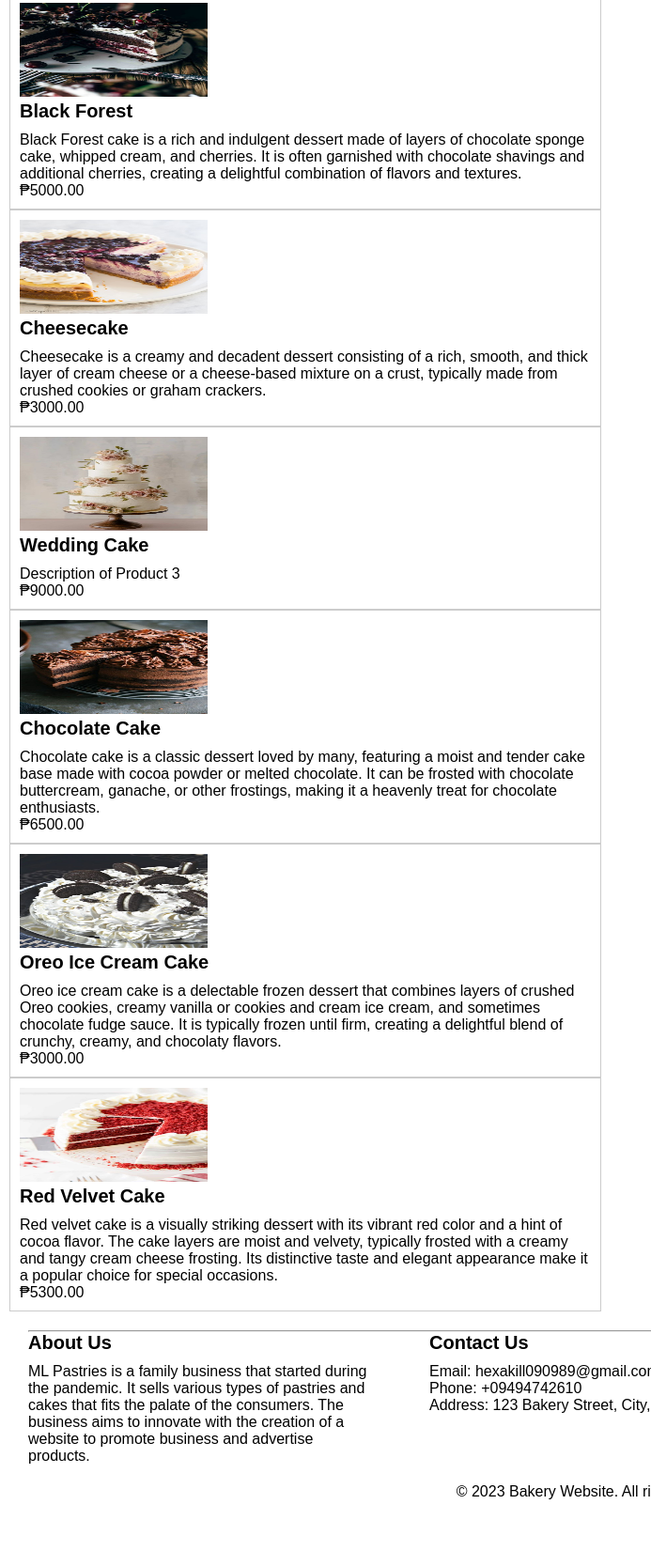
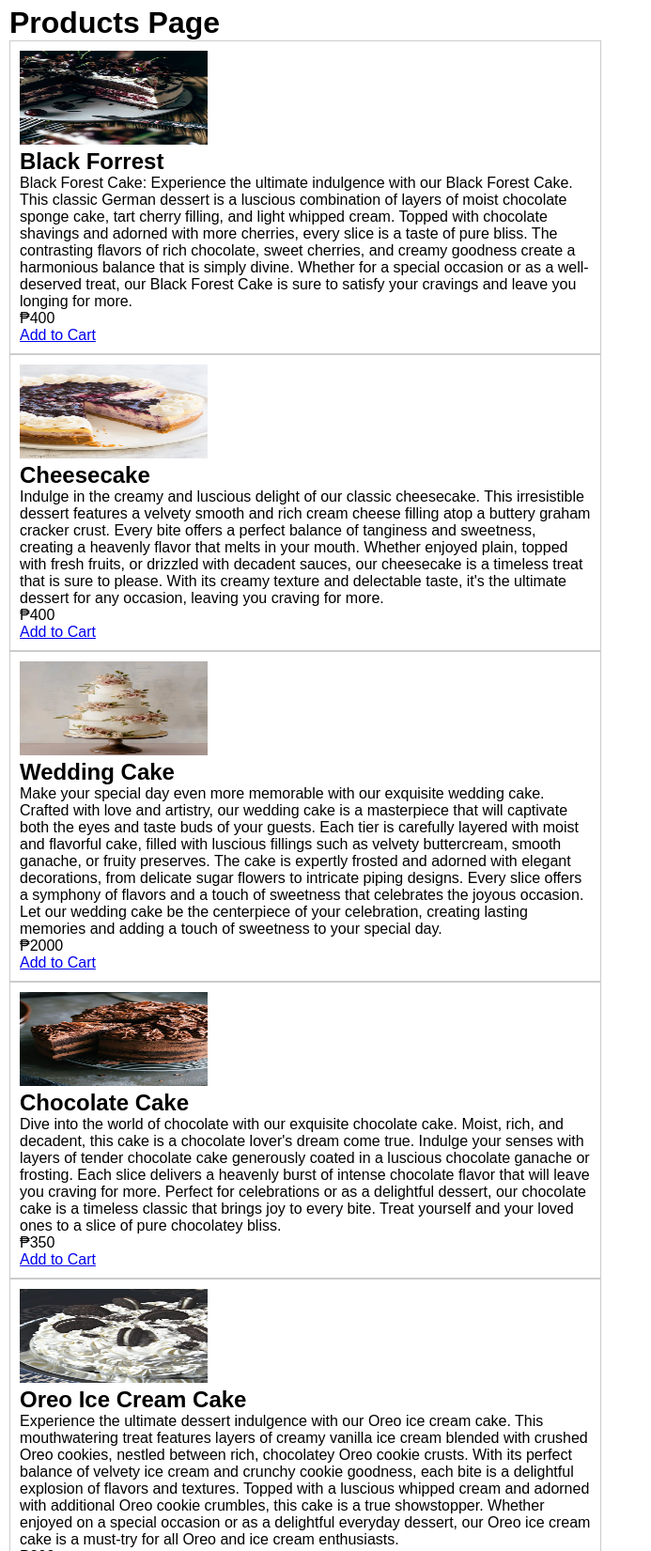
Before and after one commit to mlpastries/mlpastries, a plain HTML site: page cake.html in a window 1280 px wide. Shown: the part 256-1907 px from the top of the page at 94% size, without its empty margins (0-693 px from the left). Before the commit the page ends 1883 px from the top, so only its background shows below. Drawn offline with Linux system fonts and the light colour scheme.

Commit message:
Update cake.html

```diff
--- a/cake.html
+++ b/cake.html
@@ -1,12 +1,11 @@
 <!DOCTYPE html>
 <html>
 <head>
-      <link rel="stylesheet" href="cake.css" type="text/css">
-      <link rel="icon" href="assets/logo.png">
+<link rel="stylesheet" href="cake.css" type="text/css">-
       <title>Bakery Products</title>
 <header class="headercss">
       <div class="logo">
-            <h1> <img class ="logoImg" src="assets/logo.png"></h1>
+            <h4> <img class ="logoImg" src="assets/logo.png"></h4>
       </div>
       <div class="menu">
             <ul>
@@ -29,8 +28,10 @@
       </div>
 
 
+</header>
 
-</header>
+</head>
+
 <body>
   <h3>List of cakes available for purchase:</h3>
   <select id="category-filter">
@@ -39,64 +40,98 @@
         <option value="category2">Wedding</option>
         <option value="category3">Family Gathering</option>
       </select>
+  <div class="container">
+    <h1>Products Page</h1>
 
     <div class="content category2">
-            <img src="assets/black forest.jpg">
-            <h3>Black Forest</h3>
-            <p>Black Forest cake is a rich and indulgent dessert made of layers of chocolate sponge cake, whipped cream, and cherries.
-              It is often garnished with chocolate shavings and additional cherries, creating a delightful combination of flavors and textures.
-            </p>
-            <p>₱5000.00</p>
-            <button class="buy-button"><a href="order.html"> Buy Now</a> </button>
+    <div class="product">
+      <div class="product-image">
+        <img src="assets/black forest.jpg" alt="Product 1">
+      </div>
+      <div class="product-details">
+        <h2 class="product-title">Black Forrest</h2>
+        <p class="product-description">Black Forest Cake: Experience the ultimate indulgence with our Black Forest Cake. This classic German dessert is a luscious combination of layers of moist chocolate sponge cake, tart cherry filling, and light whipped cream. Topped with chocolate shavings and adorned with more cherries, every slice is a taste of pure bliss. The contrasting flavors of rich chocolate, sweet cherries, and creamy goodness create a harmonious balance that is simply divine. Whether for a special occasion or as a well-deserved treat, our Black Forest Cake is sure to satisfy your cravings and leave you longing for more.</p>
+        <p class="product-price">₱400</p>
+        <div class="product-action">
+          <a href="order.html">Add to Cart</a>
+        </div>
+      </div>
+    </div>
+</div>
+    <div class="content category1">
+    <div class="product">
+        <div class="product-image">
+          <img src="assets/cheesecake.jpg" alt="Product 2">
+        </div>
+        <div class="product-details">
+          <h2 class="product-title">Cheesecake</h2>
+          <p class="product-description">Indulge in the creamy and luscious delight of our classic cheesecake. This irresistible dessert features a velvety smooth and rich cream cheese filling atop a buttery graham cracker crust. Every bite offers a perfect balance of tanginess and sweetness, creating a heavenly flavor that melts in your mouth. Whether enjoyed plain, topped with fresh fruits, or drizzled with decadent sauces, our cheesecake is a timeless treat that is sure to please. With its creamy texture and delectable taste, it's the ultimate dessert for any occasion, leaving you craving for more.</p>
+          <p class="product-price">₱400</p>
+          <div class="product-action">
+            <a href="order.html">Add to Cart</a>
+          </div>
+        </div>
+      </div>
+    </div>
+    <div class="content category2">
+    <div class="product">
+      <div class="product-image">
+        <img src="assets/wedcake.jpg" alt="Product 2">
+      </div>
+      <div class="product-details">
+        <h2 class="product-title">Wedding Cake</h2>
+        <p class="product-description"> Make your special day even more memorable with our exquisite wedding cake. Crafted with love and artistry, our wedding cake is a masterpiece that will captivate both the eyes and taste buds of your guests. Each tier is carefully layered with moist and flavorful cake, filled with luscious fillings such as velvety buttercream, smooth ganache, or fruity preserves. The cake is expertly frosted and adorned with elegant decorations, from delicate sugar flowers to intricate piping designs. Every slice offers a symphony of flavors and a touch of sweetness that celebrates the joyous occasion. Let our wedding cake be the centerpiece of your celebration, creating lasting memories and adding a touch of sweetness to your special day.</p>
+        <p class="product-price">₱2000</p>
+        <div class="product-action">
+          <a href="order.html">Add to Cart</a>
+        </div>
+      </div>
+    </div></div>
+    <div class="content category1">
+    <div class="product">
+      <div class="product-image">
+        <img src="assets/chocolate cake.jpg" alt="Product 3">
+      </div>
+      <div class="product-details">
+        <h2 class="product-title">Chocolate Cake</h2>
+        <p class="product-description">Dive into the world of chocolate with our exquisite chocolate cake. Moist, rich, and decadent, this cake is a chocolate lover's dream come true. Indulge your senses with layers of tender chocolate cake generously coated in a luscious chocolate ganache or frosting. Each slice delivers a heavenly burst of intense chocolate flavor that will leave you craving for more. Perfect for celebrations or as a delightful dessert, our chocolate cake is a timeless classic that brings joy to every bite. Treat yourself and your loved ones to a slice of pure chocolatey bliss.</p>
+        <p class="product-price">₱350</p>
+        <div class="product-action">
+          <a href="order.html">Add to Cart</a>
+        </div>
+      </div>
+  </div></div>
+  <div class="content category3">
+  <div class="product">
+    <div class="product-image">
+      <img src="assets/oreo ice cream cake.jpg" alt="Product 3">
+    </div>
+    <div class="product-details">
+      <h2 class="product-title">Oreo Ice Cream Cake</h2>
+      <p class="product-description">Experience the ultimate dessert indulgence with our Oreo ice cream cake. This mouthwatering treat features layers of creamy vanilla ice cream blended with crushed Oreo cookies, nestled between rich, chocolatey Oreo cookie crusts. With its perfect balance of velvety ice cream and crunchy cookie goodness, each bite is a delightful explosion of flavors and textures. Topped with a luscious whipped cream and adorned with additional Oreo cookie crumbles, this cake is a true showstopper. Whether enjoyed on a special occasion or as a delightful everyday dessert, our Oreo ice cream cake is a must-try for all Oreo and ice cream enthusiasts.</p>
+      <p class="product-price">₱800</p>
+      <div class="product-action">
+        <a href="order.html">Add to Cart</a>
+      </div>
+    </div>
+</div></div>
+<div class="content category2">
+<div class="product">
+    <div class="product-image">
+      <img src="assets/redvelvet cake.jpg" alt="Product 3">
+    </div>
+    <div class="product-details">
+      <h2 class="product-title">Red Velvet Cake</h2>
+      <p class="product-description">Experience the allure of our exquisite red velvet cake. With its striking deep red color, this moist and velvety cake is a true delight to behold and savor. Each layer is lovingly baked to perfection, offering a delicate balance of rich cocoa flavor and a hint of buttermilk tang. The cake is generously adorned with a luxurious cream cheese frosting, creating a heavenly combination of flavors that melts in your mouth. Whether enjoyed on a special occasion or as a sweet indulgence, our red velvet cake is sure to captivate your taste buds and leave a lasting impression.</p>
+      <p class="product-price">₱500</p>
+      <div class="product-action">
+        <a href="order.html">Add to Cart</a>
+      </div>
+    </div>
   </div>
 
-          <div class="content category1">
-            <img src="assets/cheesecake.jpg">
-            <h3>Cheesecake</h3>
-            <p> Cheesecake is a creamy and decadent dessert consisting of a rich, smooth, and thick layer
-              of cream cheese or a cheese-based mixture on a crust, typically made from crushed cookies or graham crackers. </p>
-            <p>₱3000.00</p>
-            <button class="buy-button"><a href="order.html"> Buy Now</a> </button>
-          </div>
+</body>
 
-          <div class="content category2">
-            <img src="assets/wedcake.jpg">
-            <h3>Wedding Cake</h3>
-            <p>Description of Product 3</p>
-            <p>₱9000.00</p>
-            <button class="buy-button"><a href="order.html"> Buy Now</a> </button>
-          </div>
-          <div class="content category1">
-            <img src="assets/chocolate cake.jpg">
-            <h3>Chocolate Cake</h3>
-            <p>Chocolate cake is a classic dessert loved by many, featuring a moist and tender cake base made with cocoa powder or melted chocolate.
-               It can be frosted with chocolate buttercream, ganache, or other frostings, making it a heavenly treat for chocolate enthusiasts.
-              </p>
-            <p>₱6500.00</p>
-            <button class="buy-button"><a href="order.html"> Buy Now</a> </button>
-          </div>
-          <div class="content category3">
-            <img src="assets/oreo ice cream cake.jpg">
-            <h3>Oreo Ice Cream Cake</h3>
-            <p>Oreo ice cream cake is a delectable frozen dessert that combines layers of crushed Oreo cookies,
-              creamy vanilla or cookies and cream ice cream, and sometimes chocolate fudge sauce.
-              It is typically frozen until firm, creating a delightful blend of crunchy, creamy, and chocolaty flavors.
-            </p>
-            <p>₱3000.00</p>
-            <button class="buy-button"><a href="order.html"> Buy Now</a> </button>
-          </div>
-          <div class="content category3">
-            <img src="assets/redvelvet cake.jpg">
-            <h3>Red Velvet Cake</h3>
-            <p>Red velvet cake is a visually striking dessert with its vibrant red color and a hint of cocoa flavor.
-            The cake layers are moist and velvety, typically frosted with a creamy and tangy cream cheese frosting.
-            Its distinctive taste and elegant appearance make it a popular choice for special occasions.</p>
-            <p>₱5300.00</p>
-            <button class="buy-button"><a href="order.html"> Buy Now</a> </button>
-          </div>
-          <script src="https://kit.fontawesome.com/ac17bf45d6.js" crossorigin="anonymous"></script>
-
-</body>
 <script>
     document.addEventListener('DOMContentLoaded', function() {
       const filterSelect = document.getElementById('category-filter');
@@ -115,6 +150,8 @@
       });
     });
 </script>
+<script src="https://kit.fontawesome.com/ac17bf45d6.js" crossorigin="anonymous"></script>
+
 <footer>
 <hr>
 <div class="footer-container">
@@ -122,8 +159,7 @@
     <h3>About Us</h3>
     <p>ML Pastries is a family business that started during the pandemic.
       It sells various types of pastries and cakes that fits the palate of the consumers.
-        The business aims to innovate with the creation of a website to promote business and advertise products.
-      </p>
+      The business aims to innovate with the creation of a website to promote business and advertise products.</p>
   </div>
   <div class="footer-column">
     <h3>Contact Us</h3>
@@ -143,6 +179,5 @@
 <div class="footer-bottom">
   <p>&copy; 2023 Bakery Website. All rights reserved.</p>
 </div>
-
 </footer>
 </html>
```
Lines whose indentation alone changed are shown as unchanged.
